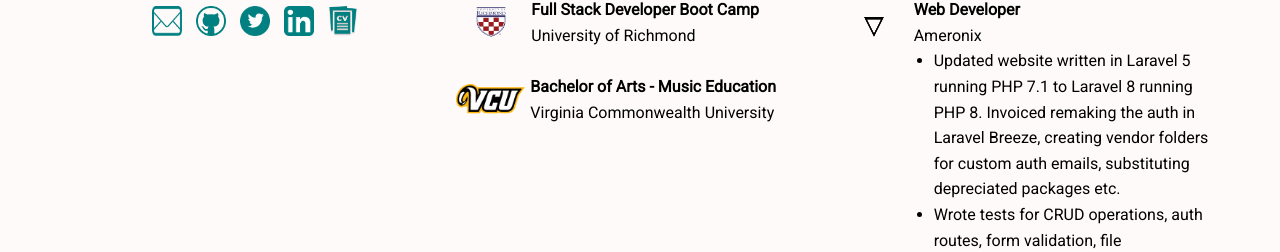
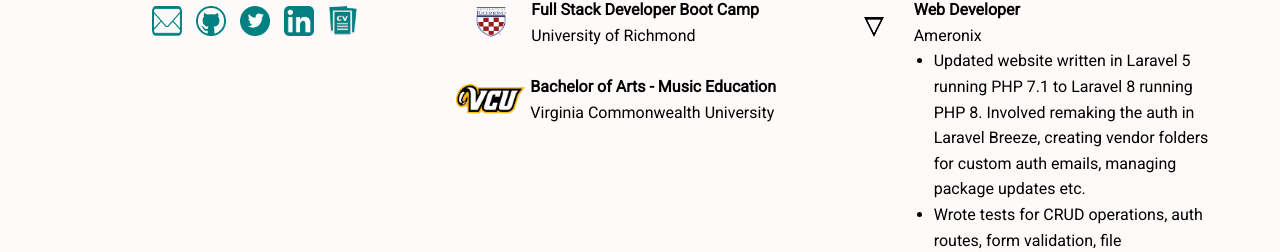
Before and after one commit to justinwilliamsrva/react-portfolio, a React (Create React App) app: page / in a window 1280 px wide. Both pictures are taken after a click on the picture 873 px from the left and 511 px from the top of the page. Shown: the part 489-741 px from the top of the page. Built offline with nearby package versions, Linux system fonts and the light colour scheme.

Commit message:
spelling

```diff
--- a/src/Home.js
+++ b/src/Home.js
@@ -130,7 +130,7 @@ export default function Home() {
                       } padding`}
                     >
                       <li className="padding">
-                        Updated website written in Laravel 5 running PHP 7.1 to Laravel 8 running PHP 8. Invoiced remaking the auth in Laravel Breeze, creating vendor folders for custom auth emails, substituting depreciated packages etc.
+                        Updated website written in Laravel 5 running PHP 7.1 to Laravel 8 running PHP 8. Involved remaking the auth in Laravel Breeze, creating vendor folders for custom auth emails, managing package updates etc.
                       </li>
                       <li className="padding">
                         Wrote tests for CRUD operations, auth routes, form validation, file uploads/downloads, and levels of user access in PHPunit
```
